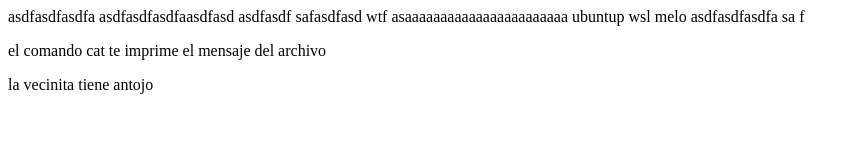
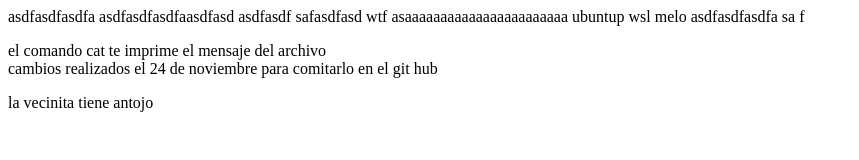
Before and after one commit to JulesDark/Ejemplo_de_push, a plain HTML site: page index.html in a window 1280 px wide. Shown: the whole page, without its empty margins (0-859 px from the left). Drawn offline with Linux system fonts and the light colour scheme.

Commit message:
version 2 cambioas agregados

```diff
--- a/index.html
+++ b/index.html
@@ -19,7 +19,10 @@ wtf asaaaaaaaaaaaaaaaaaaaaaaa ubuntup wsl melo
 
    <p>
 
-    el comando cat te imprime el mensaje del archivo
+    el comando cat te imprime el mensaje del archivo <br>
+
+
+    cambios realizados el 24 de noviembre para comitarlo en el git hub
    </p>
 
 
```
